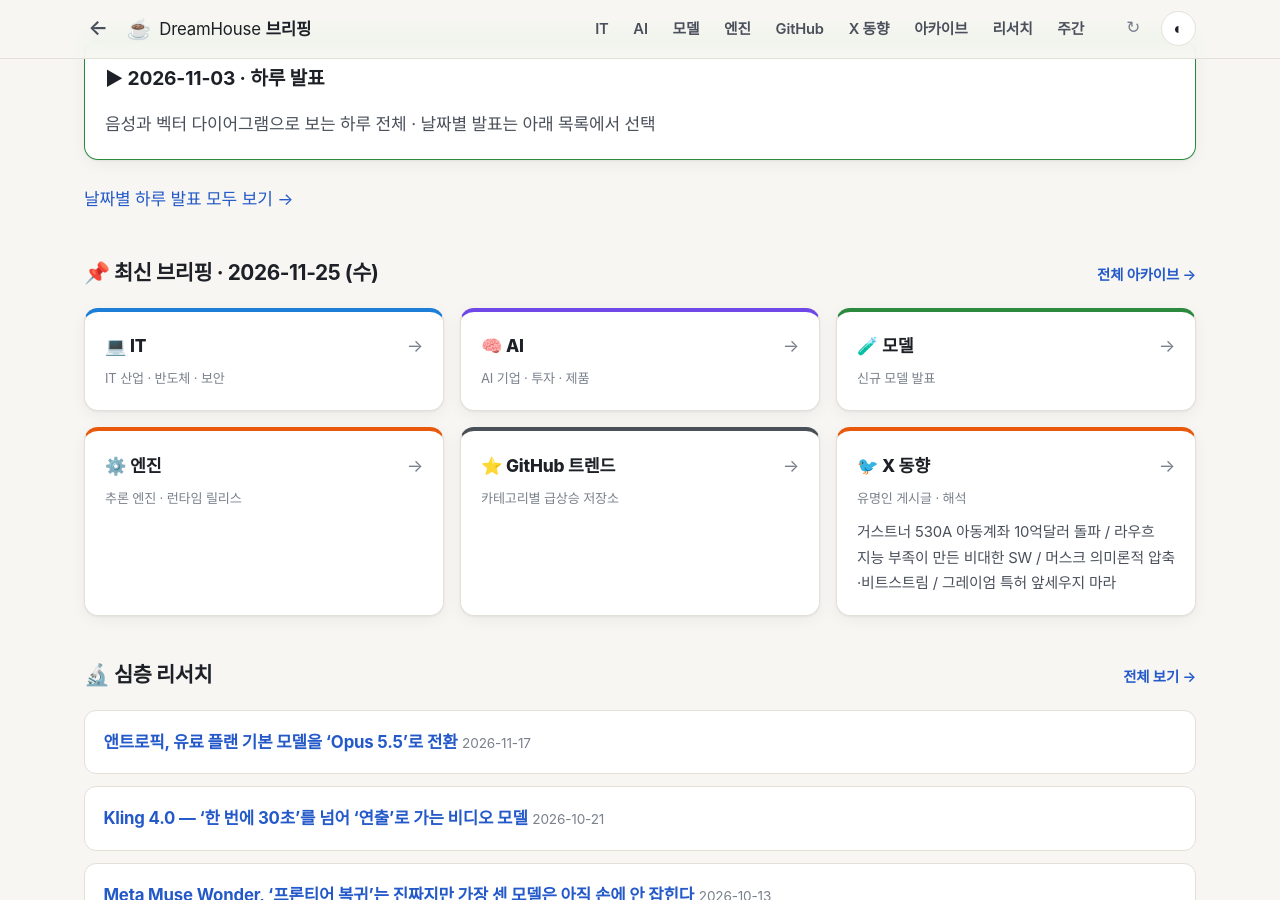
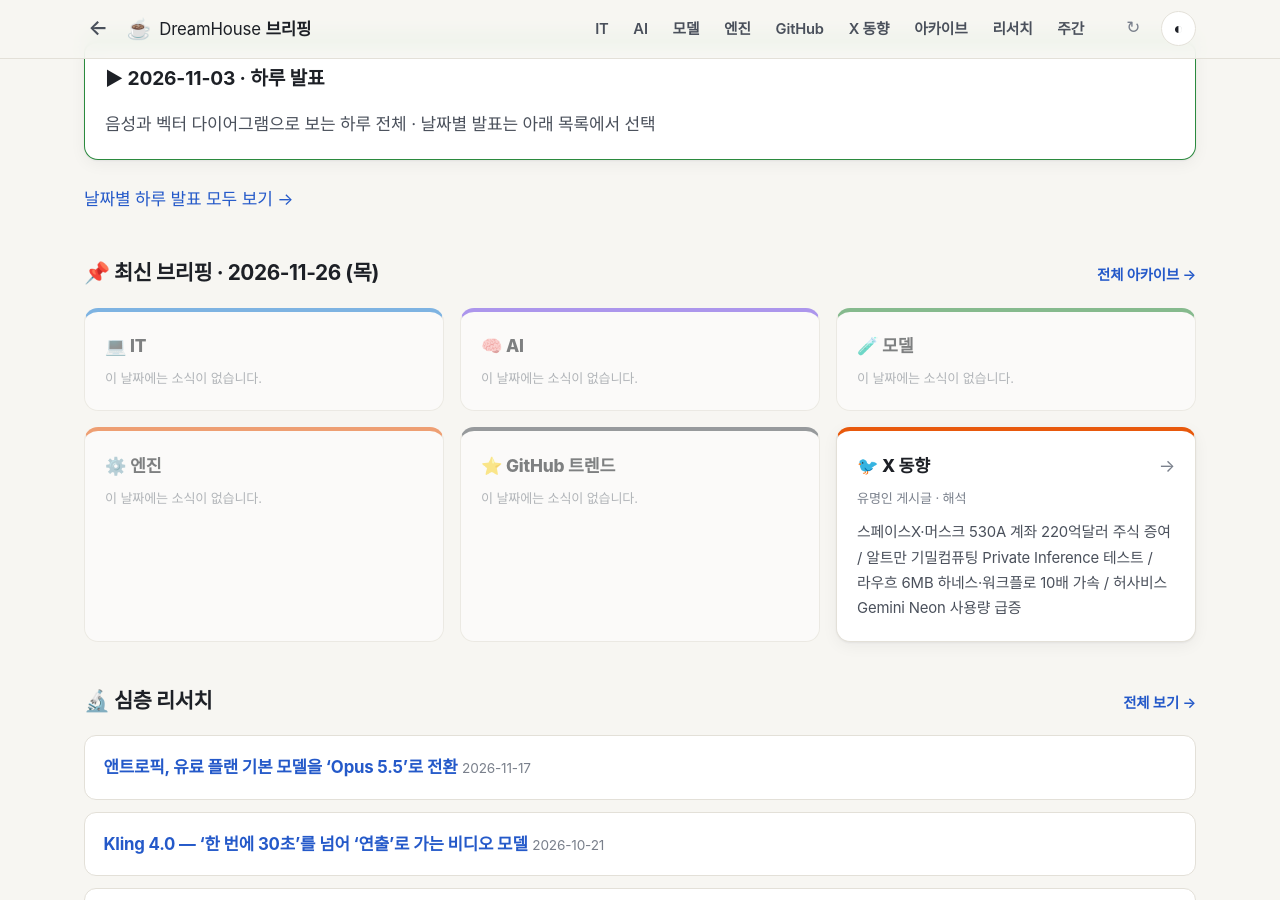
Before and after one commit to DreamHouseKSH/dreamhouse-briefings, a Jekyll site: the page built from index.html, in a window 1280 px wide and 900 px high, scrolled down 269 px. Built offline with Jekyll 4.4.1, drawn with Linux system fonts in a browser that asks for light colours; some web fonts are replaced; part of the change alters nothing that is shown; some of the changed text lies outside the part shown.

Commit message:
briefings: 2026-11-26 news (X)

```diff
--- a/_data/highlights.yml
+++ b/_data/highlights.yml
@@ -1,3 +1,6 @@
+"2026-11-26":
+  X: "스페이스X·머스크 530A 계좌 220억달러 주식 증여 / 알트만 기밀컴퓨팅 Private Inference 테스트 / 라우흐 6MB 하네스·워크플로 10배 가속 / 허사비스 Gemini Neon 사용량 급증"
+
 "2026-11-25":
   X: "거스트너 530A 아동계좌 10억달러 돌파 / 라우흐 지능 부족이 만든 비대한 SW / 머스크 의미론적 압축·비트스트림 / 그레이엄 특허 앞세우지 마라"
 
--- /dev/null
+++ b/news/2026-11-26/X.md
@@ -0,0 +1,82 @@
+# X 브리핑 — 2026-11-26 (목, KST 아침)
+
+## 1. 브래드 거스트너 & 일론 머스크 — SpaceX·머스크, 미국 아동 '530A 계좌'에 SpaceX 주식 2주씩(약 220억 달러) 증여 발표
+- **게시글:** https://x.com/altcap/status/2125680126004486294 · https://x.com/altcap/status/2125680659696169329
+- **날짜:** 2026-11-25 (KST 2026-11-26 04:56)
+
+### 인용
+> "Happy Thanksgiving! Space X + @elonmusk = 2 shares of SpaceX stock for every child under 18 who has claimed their 530A account!! All 70 MILLION kids are eligible - but you MUST download & claim your child’s acct to get your free shares! Do it now!"
+> "$22 Billion gift is the largest in history! 🇺🇸🚀😮"
+
+추수감사절을 맞아 SpaceX와 일론 머스크가 530A(Trump Accounts) 계좌를 청구(claim)해 활성화한 미국 18세 미만 모든 아동에게 SpaceX 주식 2주씩을 증여한다고 전했다. 7,000만 명의 아동 모두가 대상이지만 무료 주식을 받으려면 반드시 앱에서 계좌를 청구해야 하며, 총 220억 달러(약 31조 원) 규모로 역사상 최대 증여라고 강조했다.
+
+### 해석
+- **배경:** 같은 날 SpaceX는 [공식 투자자 공지](https://ir.spacex.com/updates/releases-details/2026/SpaceX-to-Invest-in-the-Next-Generation-of-Americans-2026-r_LYQ5cH94/default.aspx)를 통해 현재 활성화된 모든 Trump Account에 클래스 A 보통주 1주씩을 신규 발행해 기부하고, CEO 일론 머스크가 개인적으로 동일 수량을 매칭(총 2주)하기로 약속했다고 발표했다. 앞서 그윈 숏웰 사장 겸 COO도 200만 주 이상 개인 기부를 약정한 바 있다.
+- **행간:** 거스트너(Invest America 설립자)가 "앱을 받아 계좌를 청구하라"고 독려한 이유는, 백악관이 집계한 약 7,000만 계좌 중 6,000만 개 이상이 자동 가입 상태여서 부모나 보호자가 직접 청구 절차를 밟아 '활성 계좌'로 전환해야 정부 시드머니(1,000달러)와 이번 SpaceX 주식을 수령할 수 있기 때문이다. 기업과 경영진 입장에서는 미 재무부의 9월 말 임시 규정에 따라 주식 직접 기부가 허용되면서 양도소득세 부담을 피하면서 대규모 자선·세대 투자 효과를 동시에 노릴 수 있다.
+- **업계 영향:** 비상장 거대 우주·통신 기업인 SpaceX의 지분이 미국 차세대 국민 수천만 명에게 분산되는 전례 없는 자본 배분 실험이 시작됐다.
+
+### 논조·다른 시각
+- **논조:** 추수감사절 이벤트성 발표와 맞물린 고무적·참여 독려형 어조.
+- **논조 점검:** 220억 달러라는 추산치는 전체 잠재 대상이 모두 청구할 경우를 가정한 최대치에 가깝다. 미 재무부 지침상 530A 계좌에 증여된 주식은 원칙적으로 5년 경과 또는 수혜자 17세 말 중 이른 시점까지 매도할 수 없으며, 가족이 거부할 수도 없다. 재무설계 업계에서는 특정 비상장 단일 기업 주가에 아동 자산 성과가 과도하게 연동될 수 있다는 점도 짚고 있다([CNBC 보도](https://www.cnbc.com/2026/11/25/spacex-musk-trump-account-stock.html), [The Verge 보도](https://www.theverge.com/news/1042593/spacex-and-elon-musk-say-they-will-donate-shares-to-trump-accounts)).
+
+---
+
+## 2. 샘 알트만 — OpenAI 'Private Inference' 알파 테스트 개시, 기밀 컴퓨팅으로 기업 프롬프트 보호
+- **게시글:** https://x.com/sama/status/2125638790593274259
+- **날짜:** 2026-11-25 (KST 2026-11-26 02:12)
+
+### 인용
+> "We’re now testing Private Inference, our latest offering as part of OpenAI Private Intelligence, with a small group of customers. Stronger privacy protections will make frontier AI useful for a lot more work, and business privacy is important for a healthy ecosystem."
+> "(Also, ZDR with Private Safety Processing enables automated safety reviews without giving OpenAI personnel access to the underlying content.)"
+
+OpenAI Private Intelligence 패키지의 최신 기능인 `Private Inference`를 소수 고객사와 테스트하기 시작했다고 밝혔다. 더 강력한 프라이버시 보호가 프런티어 AI를 훨씬 더 많은 업무에 쓸 수 있게 만들며, 아울러 `ZDR(Zero Data Retention) + Private Safety Processing`을 통해 OpenAI 직원이 원문에 접근하지 않고도 자동 안전 검토를 수행할 수 있다고 설명했다.
+
+### 해석
+- **배경:** 지난 9월 말 DevDay에서 처음 공개한 'Private Intelligence' 전략이 실제 고객 알파 테스트 단계에 진입했다. `Private Inference`는 외부 접근이 봉인된 기밀 컴퓨팅(Confidential Computing) 하드웨어 위에서 모델 추론을 실행해 OpenAI 내부에서도 처리 중인 프롬프트와 응답을 들여다볼 수 없도록 검증 가능한 통제를 제공한다([OpenAI 안내](https://openai.com/business/private-intelligence/), [The Next Web 보도](https://thenextweb.com/news/openai-private-inference-testing-customers)).
+- **행간:** 최근 Palantir, NVIDIA, Booz Allen Hamilton 등 대형 기업·방산·기술 조직들이 코드와 기밀 유출 우려로 프런티어 AI 도입 범위를 제한하려는 움직임을 보이자, "계약상 학습에 쓰지 않는다"는 선언을 넘어 하드웨어·암호화 수준에서 "아예 볼 수 없게 만들었다"는 기술적 증명을 내세워 엔터프라이즈 신뢰 장벽을 돌파하려는 포석이다.
+- **업계 영향:** Apple의 Private Cloud Compute(Siri)와 Google의 Private AI Compute에 이어 OpenAI까지 기밀 컴퓨팅 기반 추론을 본격화하면서, 내년 기업용 AI 수주전의 핵심 경쟁 축이 성능·가격에서 '검증 가능한 무열람 보안'으로 넓어지고 있다.
+
+### 논조·다른 시각
+- **논조:** 기업 보안 우려를 정면으로 해소하려는 실무적·신뢰 구축형 메시지.
+- **논조 점검:** `Private Inference`는 현재 컴퓨팅 인프라 확충과 맞물려 소수 고객 대상 알파 단계이며 지원 모델·가격·정식 출시 일정은 공개되지 않았다. 또한 `ZDR with PSP`의 경우 OpenAI 서버에 평문을 남기지 않는 대신 안전 분류에 걸린 항목을 암호화해 고객사 클라우드 스토리지(S3·Blob 등)에 최대 30일간 보관해야 하므로, 기업 보안팀 입장에서는 자체 보관·키 관리 요건을 별도로 따져야 한다([The Decoder 보도](https://the-decoder.com/openai-wants-companies-to-trust-it-with-sensitive-work-by-promising-not-to-look-at-their-data/)).
+
+---
+
+## 3. 기예르모 라우흐 — 6MB 에이전트 하네스 `fx`와 워크플로 10배 가속, 'Neon + DeepSeek' 분업 시연
+- **게시글:** https://x.com/rauchg/status/2125685667833520237 · 함께: [하네스 경량화](https://x.com/rauchg/status/2125650675665432995), [lsx 시연](https://x.com/rauchg/status/2125482861033824410)
+- **날짜:** 2026-11-25 (KST 2026-11-26 05:18)
+
+### 인용
+> "We made workflows 10x faster again. Generally speaking, workflows were plenty fast already! For harness durability (@eve, libfx, pi, opencode…), this is a big deal, as it crushes latency in between turns. Upgrade to workflow@latest. No code changes."
+> "As AI gets smarter, implementation details blur away: permissions, code diffs, commands, tool calls… The harness itself blurs away. It's a high-performance vehicle for code and command execution, and a durable storage engine. All of fx still fits in 6mb..."
+
+에이전트 하네스의 내구성을 위해 워크플로 실행 속도를 다시 10배 높여 턴과 턴 사이의 지연시간을 대폭 줄였다고 밝혔다. 이어 "AI가 똑똑해질수록 권한·코드 diff·명령어·툴 콜 같은 구현 세부사항은 흐려지고, 하네스 자체도 6MB 안에 다 들어가는 고성능 코드·명령 실행기이자 영속 저장 엔진으로 수렴한다"고 강조했다.
+
+### 해석
+- **배경:** 같은 날 라우흐는 에이전트 프레임워크 `fx`로 터미널용 Finder(`lsx`)를 단번에(one-shot) 구축한 사례를 공유하면서, 상위 오케스트레이션은 Google의 `Gemini 4 Neon`이 맡고 실제 무거운 서브에이전트 작업은 비용이 훨씬 저렴한 DeepSeek(DS 1017)에 대량 위임해 극히 낮은 비용으로 완성했다고 밝혔다.
+- **행간:** 복잡한 에이전트 프레임워크나 무거운 GUI 대신, 6MB 초경량 하네스 위에서 "똑똑한 오케스트레이터(프런티어 모델) + 빠르고 싼 일꾼(서브에이전트)"을 결합하고 턴 간 상태 저장 지연만 0에 가깝게 깎아내는 것이 차세대 개발 도구의 핵심 공식임을 보여준다.
+- **업계 영향:** 멀티모델 라우팅(오케스트레이터와 실행 에이전트의 분리)과 저지연 상태 지속성(durability)이 에이전트 플랫폼 경쟁력의 표준으로 자리 잡고 있다.
+
+### 논조·다른 시각
+- **논조:** 기술적 자신감과 자사 개발 생태계(`workflow`, `fx`)의 효율성을 부각하는 어조.
+- **논조 점검:** 단발성 CLI 프로토타입 구축에서는 경량 하네스와 저가 서브에이전트 분업이 매우 효율적이지만, 장기 운영되는 대규모 기업 프로덕션 환경에서 보안 감사·권한 통제까지 '흐려져도' 안전한지는 별개의 검증이 필요하다.
+
+---
+
+## 4. 데미스 허사비스 — 'Gemini 4 Neon' 사용량 급증 조명…프론티어 경쟁은 '일관성(Floor Reliability)'으로
+- **게시글:** https://x.com/demishassabis/status/2125663033993437651
+- **날짜:** 2026-11-25 (KST 2026-11-26 03:48)
+
+### 인용
+> "You should try Gemini Neon, it's a good model... 🫡"
+
+AI Studio 제품 총괄 로건 킬패트릭이 `Gemini Neon` 사용량 급증 그래프를 공유하자, 허사비스가 직접 "Gemini Neon을 써보라, 좋은 모델이다"라고 추천하며 자신감을 드러냈다.
+
+### 해석
+- **배경:** 지난 11월 18일 출시된 `Gemini 4 Neon`(입력 3달러/출력 15달러 per 1M 토큰, 100만 컨텍스트)은 유료 API 출시 첫날 신기록을 세웠고, 순다르 피차이 CEO에 따르면 Google Antigravity 일일 토큰량도 6주 전 Argon 출시 때보다 82% 급증했다. 기예르모 라우흐 역시 이날 "지금 당장 Neon이 최고의 프런티어 모델처럼 느껴진다"고 호응했다([라우흐 포스트](https://x.com/rauchg/status/2125491875905970244)).
+- **행간:** 한편 Google DeepMind는 전날 Kaggle에 단순 작업의 반복 일관성을 측정하는 벤치마크 `Humanity's First Exam`을 공개했다. 1회 성공률(pass@1)이 96~98%에 달하는 최상위 모델들도 4회 연속 정확히 맞히는 일관성(family pass^4)에서는 평균 85.6%까지 떨어졌고, 순위는 GPT-6.2 Astra(90.7%), GPT-6.2 Sol(87.5%), Gemini 4 Neon(85.6%) 순이었다.
+- **업계 영향:** 개발자·기업들이 이제 모델의 '최고 난이도 한 방'보다 에이전트 루프에서 사소한 시각·카운팅 실수를 내지 않는 '바닥 신뢰도(floor reliability)'와 비용 대비 속도를 더 중시하기 시작했음을 시사한다.
+
+### 논조·다른 시각
+- **논조:** 자사 모델의 현장 호응을 가볍게 부각하는 여유로운 어조.
+- **논조 점검:** 허사비스와 Google 경영진이 사용량 급증을 강조하고 있으나, DeepMind가 직접 낸 Kaggle '바닥 신뢰도' 리더보드에서는 경쟁사 OpenAI의 GPT-6.2 계열이 1·2위를 차지해 기본 작업 일관성 측면의 치열한 접전도 함께 드러났다.
```
